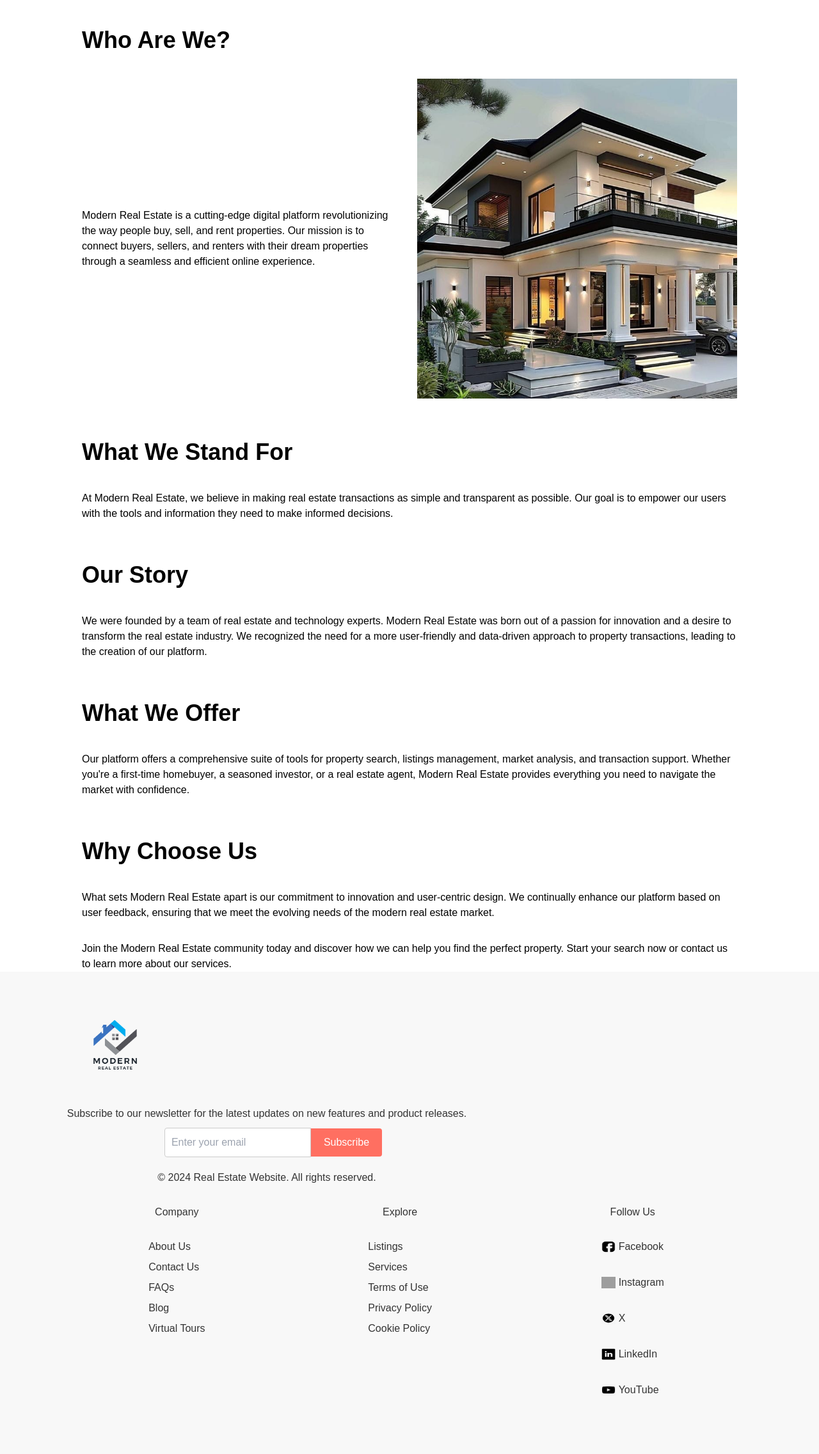
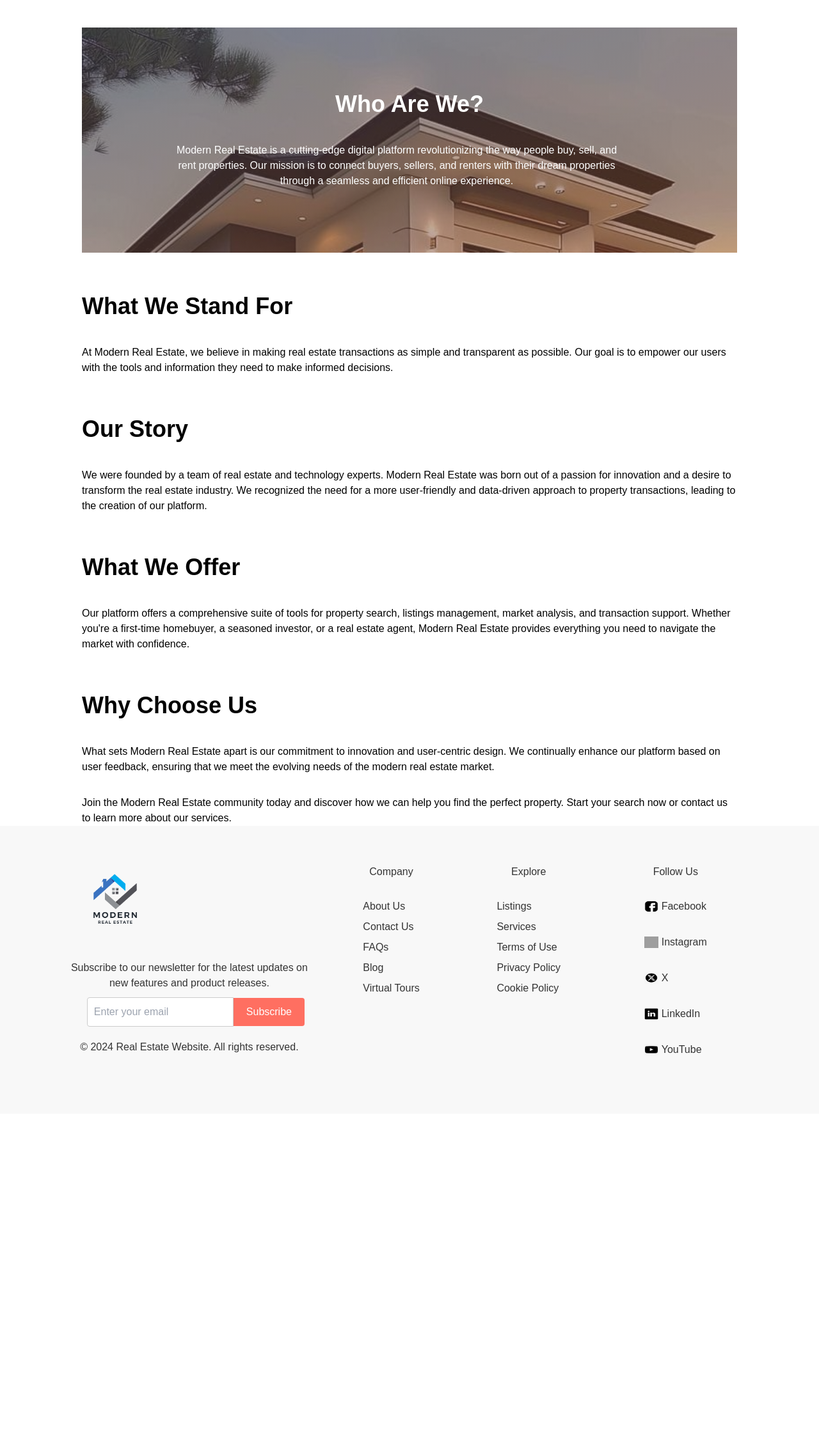
Before and after one commit to comfortsandrah/real-estate, a Django app: page /about/ in a window 1280 px wide. Shown: the part 101-2374 px from the top of the page at 64% size. After the commit the page ends 1748 px from the top, so only its background shows below. Run offline with Django 5.2, Linux system fonts and the light colour scheme; style sheets or scripts are compiled from the project's sources; grey boxes are pictures that could not be loaded.

Commit message:
Update about page

```diff
--- a/static/css/style.css
+++ b/static/css/style.css
@@ -86,7 +86,7 @@ nav {
 }
 
 .main-banner {
-    background: url("{% static '/images/banner.jpg' %}") no-repeat center center/cover;
+    background: url("/static/images/banner.jpg") no-repeat center center/cover;
     color: #fff;
     text-align: center;
     padding: 100px 0;
@@ -190,7 +190,6 @@ nav {
 
 .foot{
     display: flex;
-    flex-wrap: wrap;
 }
 
 .footer-logo img {
@@ -323,7 +322,7 @@ nav {
     opacity: 0.9;
   }
 
-  @media screen and (max-width:480px){
+  /* @media screen and (max-width:480px){
     .navbar svg{
         display: block;
       }
@@ -348,4 +347,13 @@ nav {
     }
 
 
-  }
+  } */
+
+  .bg-about {
+    background-image: linear-gradient(to bottom right, rgba(68, 68, 92, 0.5), rgba(152, 87, 54, 0.5)), url("/static/images/img6.jpg");
+    background-repeat: no-repeat;
+    background-size: cover;
+    color: #fff;
+    text-align: center;
+    padding: 100px 0;
+}
--- a/templates/about.html
+++ b/templates/about.html
@@ -9,21 +9,21 @@
 
 {% block body %}
 <section class="container mx-auto">
-  <div class="backgroundImage:[url('/images/img6.jpg')]">
+  <div class="bg-about items-center flex flex-col">
 
     <h1 class="text-4xl font-bold mb-10">Who Are We?</h1>
-    <div class="flex flex-col lg:flex-row items-center">
+    <div class="flex flex-col lg:flex-row items-center justify-center">
       <p class="max-w-[700px] mb-6 lg:mb-0 lg:mr-10">
         Modern Real Estate is a cutting-edge digital platform revolutionizing the
         way people buy, sell, and rent properties. Our mission is to connect
         buyers, sellers, and renters with their dream properties through a
         seamless and efficient online experience.
       </p>
-      <img
+      <!-- <img
       src="{% static 'images/img6.jpg' %}"
       alt="Modern house"
       class="w-full max-w-[500px] h-auto"
-      />
+      /> -->
     </div>
   </div>
 
```
